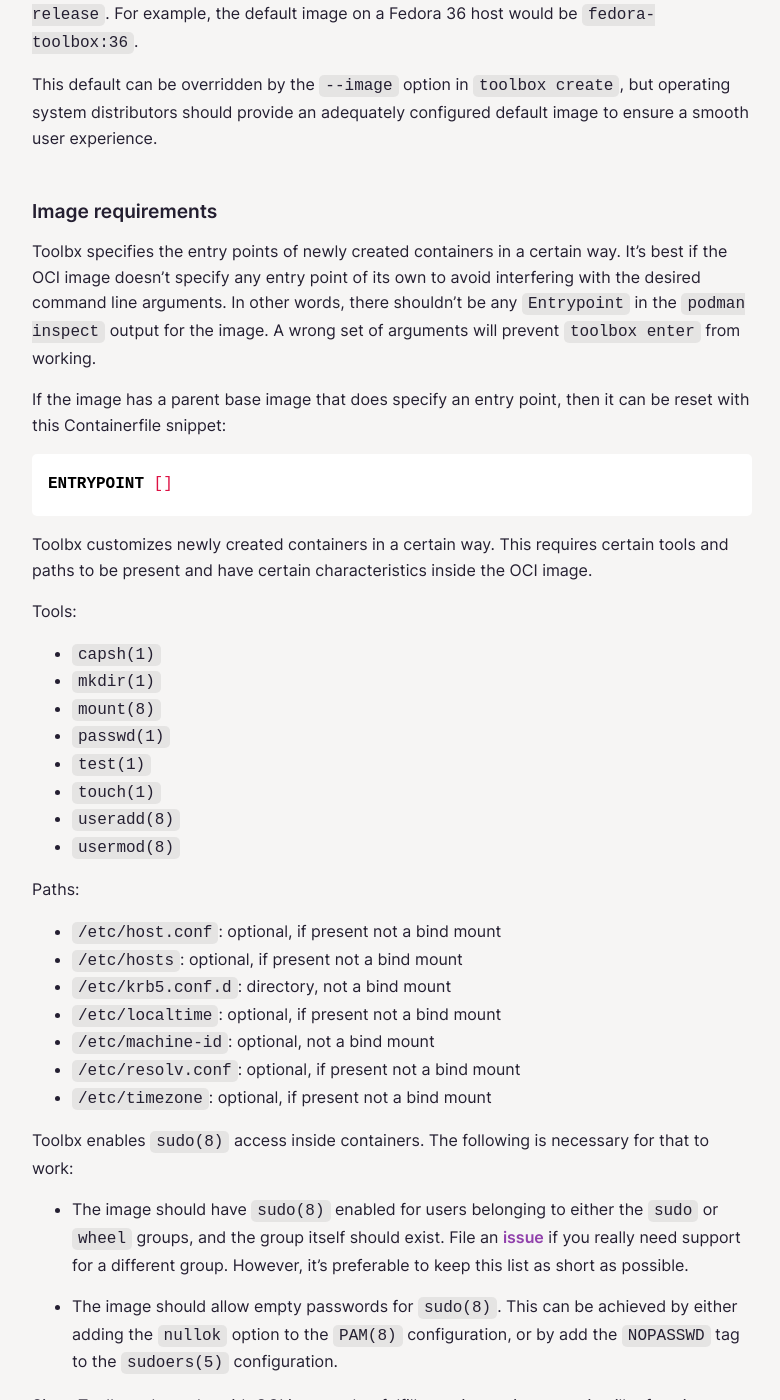
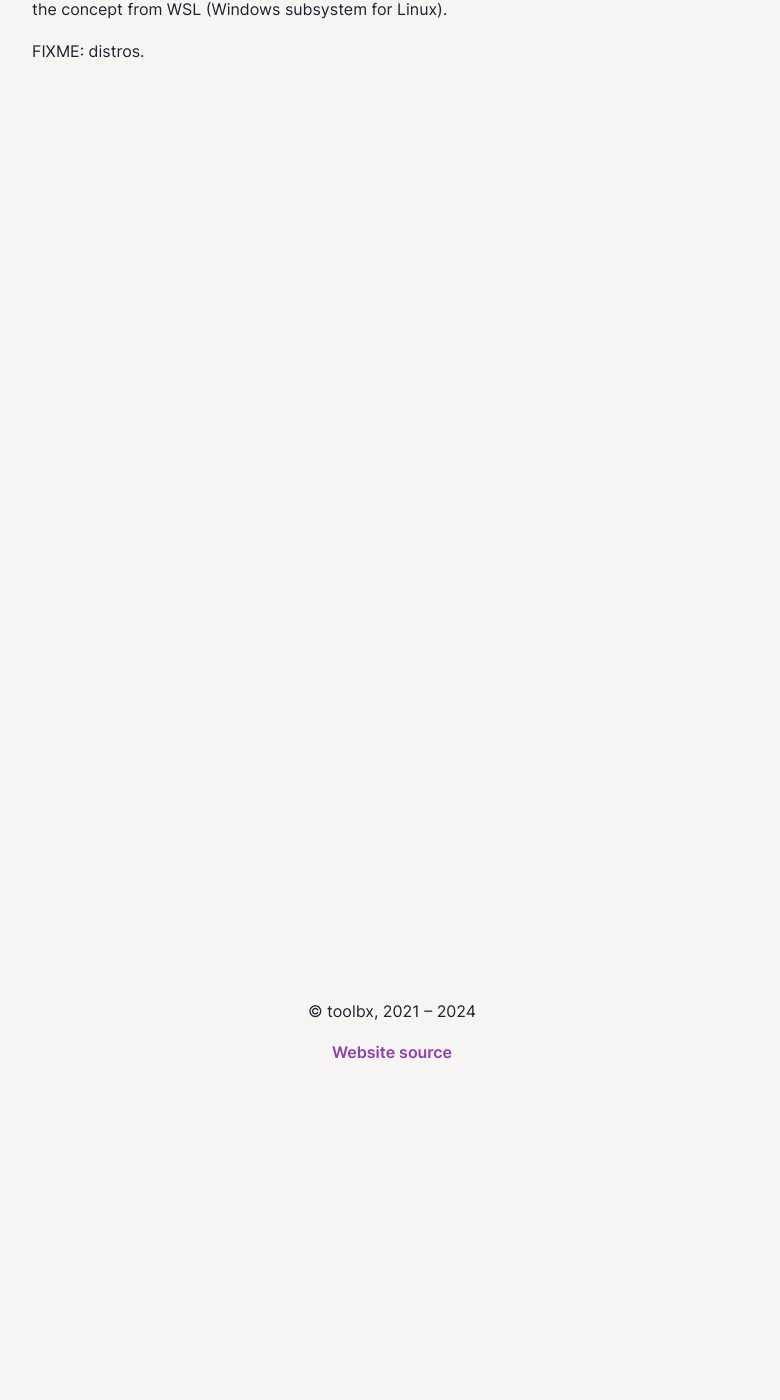
Before and after one commit to containers/containertoolbx.org, a Jekyll site: the page built from distros.md, in a window 1280 px wide and 1400 px high, scrolled down 270 px. Shown: the whole window, without its empty margins (248-1028 px from the left). Built offline with Jekyll 4.4.1, drawn with Linux system fonts in a browser that asks for light colours; some of the changed text lies outside the part shown.

Commit message:
Improve site navigation
- initial structure:
  * Shorter description about what Toolbx is
  * Focus on use cases - terminal with toobx containers, IDE
  * Direct link to articles, man pages
  * Change distro page to showing what guest images/environments are available

See https://github.com/containers/containertoolbx.org/issues/40

````diff
--- a/_includes/footer.html
+++ b/_includes/footer.html
@@ -1,5 +1,5 @@
 <footer class="site-footer">
-  <p>&copy; {{ site.title }}, 2021 &ndash; 2023</p>
+  <p>&copy; {{ site.title }}, 2021 &ndash; 2024</p>
 
   <p><a href="{{ site.sourceurl }}">Website source</a></p>
 </footer>
--- a/distros.md
+++ b/distros.md
@@ -3,49 +3,7 @@
 ---
 ## Distro support
 
-By default, Toolbx creates the container using an [OCI](https://www.opencontainers.org/) image called `<ID>-toolbox:<VERSION-ID>`, where `<ID>` and `<VERSION-ID>` are taken from the host's `/usr/lib/os-release`. For example, the default image on a Fedora 36 host would be `fedora-toolbox:36`.
+Toolbx supports a number of distributions, allowing you to run development environments totally separate from the host operating system. MS Windows developers will be familiar with the concept from WSL (Windows subsystem for Linux).
 
-This default can be overridden by the `--image` option in `toolbox create`, but operating system distributors should provide an adequately configured default image to ensure a smooth user experience.
-
-## Image requirements
-
-Toolbx specifies the entry points of newly created containers in a certain way. It's best if the OCI image doesn't specify any entry point of its own to avoid interfering with the desired command line arguments. In other words, there shouldn't be any `Entrypoint` in the `podman inspect` output for the image. A wrong set of arguments will prevent `toolbox enter` from working.
-
-If the image has a parent base image that does specify an entry point, then it can be reset with this Containerfile snippet:
-```Dockerfile
-ENTRYPOINT []
-```
-
-Toolbx customizes newly created containers in a certain way. This requires certain tools and paths to be present and have certain characteristics inside the OCI image.
-
-Tools:
-* `capsh(1)`
-* `mkdir(1)`
-* `mount(8)`
-* `passwd(1)`
-* `test(1)`
-* `touch(1)`
-* `useradd(8)`
-* `usermod(8)`
-
-Paths:
-* `/etc/host.conf`: optional, if present not a bind mount
-* `/etc/hosts`: optional, if present not a bind mount
-* `/etc/krb5.conf.d`: directory, not a bind mount
-* `/etc/localtime`: optional, if present not a bind mount
-* `/etc/machine-id`: optional, not a bind mount
-* `/etc/resolv.conf`: optional, if present not a bind mount
-* `/etc/timezone`: optional, if present not a bind mount
-
-Toolbx enables `sudo(8)` access inside containers. The following is necessary for that to work:
-
-* The image should have `sudo(8)` enabled for users belonging to either the   `sudo` or `wheel` groups, and the group itself should exist. File an [issue](https://github.com/containers/toolbox/issues/new) if you really need support for a different group. However, it's preferable to keep this list as short as possible.
-
-* The image should allow empty passwords for `sudo(8)`. This can be achieved by either adding the `nullok` option to the `PAM(8)` configuration, or by add the `NOPASSWD` tag to the `sudoers(5)` configuration.
-
-Since Toolbx only works with OCI images that fulfill certain requirements, it will refuse images that aren't tagged with `com.github.containers.toolbox="true"` and `com.github.debarshiray.toolbox="true"` labels. These labels are meant to be used by the maintainer of the image to indicate that they have read this document and tested that the image works with Toolbx. You can use the following snippet in a Dockerfile for this:
-```Dockerfile
-LABEL com.github.containers.toolbox="true"
-```
-
-The label `com.github.debarshiray.toolbox="true"` was used in previous versions of toolbx but is currently deprecated.
+FIXME:
+distros.
````
Also changed, not shown: index.md (+10 -15 lines).
